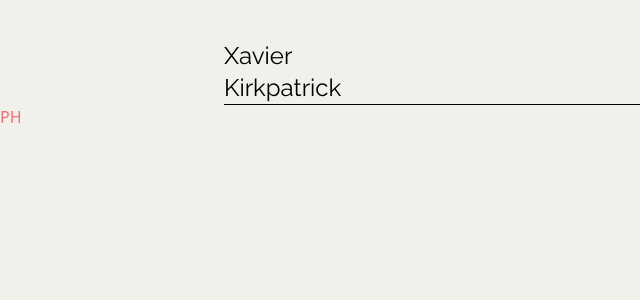
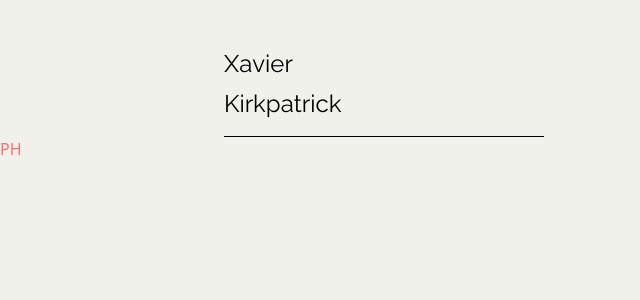
Before and after one commit to xavier-kirkpatrick/xavier-kirkpatrick.github.io, a React (Vite) app: page / in a window 1280 px wide. Shown: the top 300 px of the page, without its empty margins (0-640 px from the left). Built offline with nearby package versions, Linux system fonts and the light colour scheme.

Commit message:
commit to end day

```diff
--- a/public/main.css
+++ b/public/main.css
@@ -549,16 +549,86 @@ video {
   --tw-contain-style:  ;
 }
 
+.container{
+  width: 100%;
+}
+
+@media (min-width: 640px){
+  .container{
+    max-width: 640px;
+  }
+}
+
+@media (min-width: 768px){
+  .container{
+    max-width: 768px;
+  }
+}
+
+@media (min-width: 1024px){
+  .container{
+    max-width: 1024px;
+  }
+}
+
+@media (min-width: 1280px){
+  .container{
+    max-width: 1280px;
+  }
+}
+
+@media (min-width: 1536px){
+  .container{
+    max-width: 1536px;
+  }
+}
+
+.visible{
+  visibility: visible;
+}
+
 .ml-56{
   margin-left: 14rem;
+}
+
+.ml-96{
+  margin-left: 24rem;
+}
+
+.inline-block{
+  display: inline-block;
 }
 
 .flex{
   display: flex;
 }
 
+.hidden{
+  display: none;
+}
+
 .min-h-screen{
   min-height: 100vh;
+}
+
+.w-20{
+  width: 5rem;
+}
+
+.w-52{
+  width: 13rem;
+}
+
+.w-48{
+  width: 12rem;
+}
+
+.w-96{
+  width: 24rem;
+}
+
+.w-64{
+  width: 16rem;
 }
 
 .w-80{
@@ -571,6 +641,10 @@ video {
 
 .justify-center{
   justify-content: center;
+}
+
+.overflow-hidden{
+  overflow: hidden;
 }
 
 .border{
@@ -613,6 +687,26 @@ video {
   padding-top: 2.5rem;
 }
 
+.pt-5{
+  padding-top: 1.25rem;
+}
+
+.pt-2{
+  padding-top: 0.5rem;
+}
+
+.pt-7{
+  padding-top: 1.75rem;
+}
+
+.pt-14{
+  padding-top: 3.5rem;
+}
+
+.pt-12{
+  padding-top: 3rem;
+}
+
 .font-raleway{
   font-family: Raleway, sans-serif;
 }
@@ -627,16 +721,16 @@ video {
   color: rgb(248 113 113 / var(--tw-text-opacity));
 }
 
-.transition-colors{
-  transition-property: color, background-color, border-color, text-decoration-color, fill, stroke;
+.transition{
+  transition-property: color, background-color, border-color, text-decoration-color, fill, stroke, opacity, box-shadow, transform, filter, -webkit-backdrop-filter;
+  transition-property: color, background-color, border-color, text-decoration-color, fill, stroke, opacity, box-shadow, transform, filter, backdrop-filter;
+  transition-property: color, background-color, border-color, text-decoration-color, fill, stroke, opacity, box-shadow, transform, filter, backdrop-filter, -webkit-backdrop-filter;
   transition-timing-function: cubic-bezier(0.4, 0, 0.2, 1);
   transition-duration: 150ms;
 }
 
-.transition{
-  transition-property: color, background-color, border-color, text-decoration-color, fill, stroke, opacity, box-shadow, transform, filter, -webkit-backdrop-filter;
-  transition-property: color, background-color, border-color, text-decoration-color, fill, stroke, opacity, box-shadow, transform, filter, backdrop-filter;
-  transition-property: color, background-color, border-color, text-decoration-color, fill, stroke, opacity, box-shadow, transform, filter, backdrop-filter, -webkit-backdrop-filter;
+.transition-colors{
+  transition-property: color, background-color, border-color, text-decoration-color, fill, stroke;
   transition-timing-function: cubic-bezier(0.4, 0, 0.2, 1);
   transition-duration: 150ms;
 }
--- a/src/components/Header.tsx
+++ b/src/components/Header.tsx
@@ -1,17 +1,56 @@
 import { motion } from "framer-motion";
 
+const container = {
+  hidden: { opacity: 1 },
+  visible: {
+    opacity: 1,
+    transition: {
+      staggerChildren: 0.05,
+    },
+  },
+};
+
+const letter = {
+  hidden: { opacity: 0 },
+  visible: { opacity: 1 },
+};
+
+const headerLine = {
+  hidden: { opacity: 0, x: -500 },
+  visible: { opacity: 1, x: 0 },
+};
+
 function Header() {
+  const animateXavKirk = (name: string) => {
+    return (
+      <motion.span
+        className="inline-block overflow-hidden"
+        variants={container}
+        initial="hidden"
+        animate="visible"
+      >
+        {name.split("").map((character, index: number) => (
+          <motion.span variants={letter} key={index} className="inline-block">
+            {character}
+          </motion.span>
+        ))}
+      </motion.span>
+    );
+  };
+
   return (
     <div>
+      <motion.div className="ml-56 pt-12 font-raleway text-2xl">
+        <h1>{animateXavKirk("Xavier")}</h1>
+        <h1>{animateXavKirk("Kirkpatrick")}</h1>
+      </motion.div>
       <motion.div
-        className=" w-80% ml-56 border-b border-black pt-10 font-raleway text-2xl"
-        initial={{ opacity: 0 }}
-        animate={{ opacity: 1 }}
-        transition={{ duration: 1.5 }}
-      >
-        <h1>Xavier</h1>
-        <h1>Kirkpatrick</h1>
-      </motion.div>
+        className="ml-56 w-80 border-b border-black pt-2 font-raleway text-2xl"
+        variants={headerLine}
+        transition={{ duration: 1 }}
+        initial="hidden"
+        animate="visible"
+      />
     </div>
   );
 }
```
